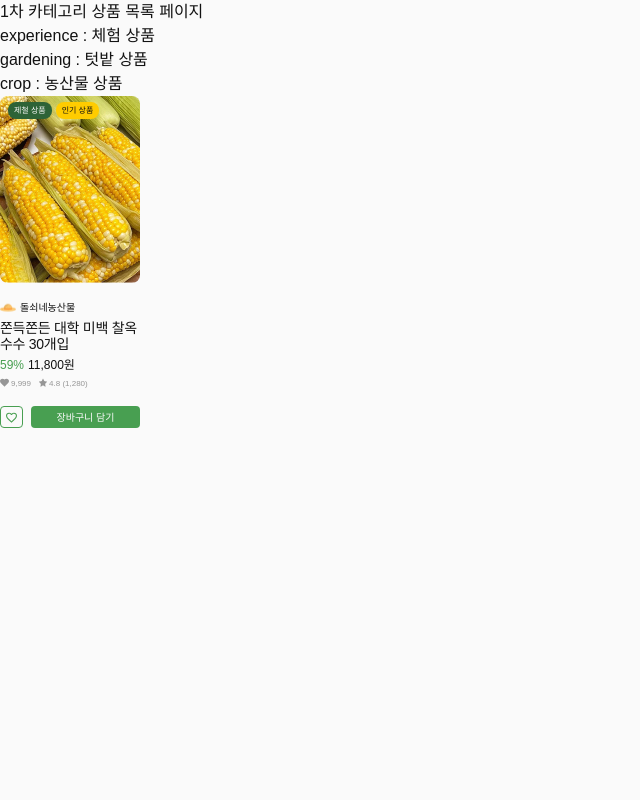
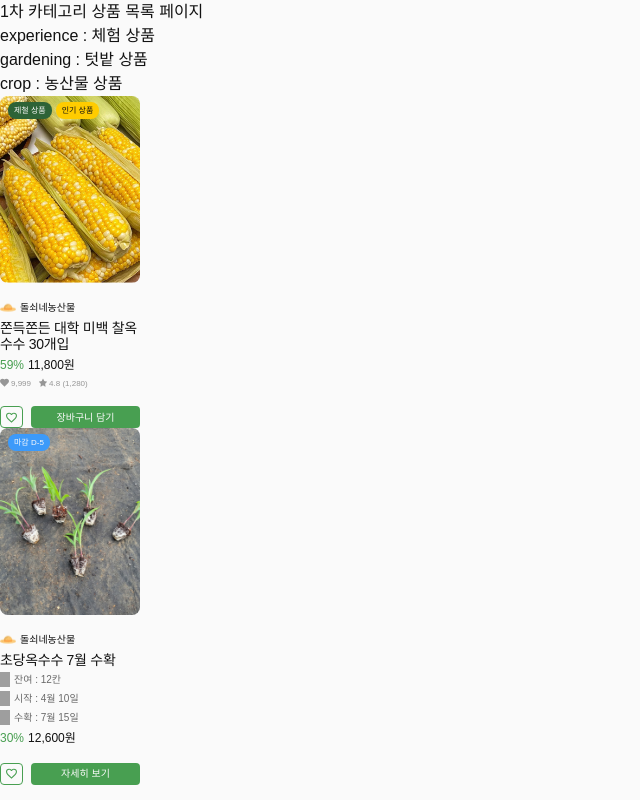
Before and after one commit to jaehyun0620/Final-05-oguogu, a Next.js app: page /product/1 in a window 1280 px wide. Shown: the whole page, without its empty margins (0-640 px from the left). Built offline with nearby package versions, Linux system fonts and the light colour scheme; grey boxes are pictures that could not be loaded; a web font is replaced by a local one.

Commit message:
✨ feat: 텃밭 상품 컴포넌트 UI 완료 - 내용은 하드코딩 해둔 상태 개발시 동적으로 접근하는 코드 수정 필요

```diff
--- a/src/app/(exploring)/product/[type]/page.tsx
+++ b/src/app/(exploring)/product/[type]/page.tsx
@@ -1,4 +1,5 @@
 import CropItem from '@/components/elements/ProductItem/CropItem/CropItem';
+import GardenItem from '@/components/elements/ProductItem/SubscribeItem/GardenItem';
 
 export default function ProductListByType() {
   return (
@@ -8,6 +9,7 @@ export default function ProductListByType() {
       <h2>gardening : 텃밭 상품</h2>
       <h2>crop : 농산물 상품</h2>
       <CropItem _id={1} name="쫀득쫀든 대학 미백 찰옥수수 30개입" originPrice="11,800" />
+      <GardenItem />
     </>
   );
 }
--- a/src/components/elements/ProductItem/CropItem/CropItem.tsx
+++ b/src/components/elements/ProductItem/CropItem/CropItem.tsx
@@ -6,7 +6,7 @@ import Link from 'next/link';
 
 export default function CropItem({ _id, name, originPrice }: CropItemType) {
   return (
-    <div className="flex flex-col gap-4 w-[140px] h-[330px] ">
+    <div className="flex flex-col gap-4 w-[140px] h-[332px] ">
       {/* 상품 이미지 및 뱃지 영역 */}
       <Link href={`/product/crop/veggie/${_id}`} className="flex">
         {/* 대표 이미지 */}
--- /dev/null
+++ b/src/components/elements/ProductItem/SubscribeItem/GardenItem.tsx
@@ -0,0 +1,62 @@
+import InteractionButton from '@/components/elements/InteractionButton/InteractionButton';
+import Badge from '@/components/elements/ProductItem/Badge/Badge';
+import GardenItemIcon from '@/components/elements/ProductItem/SubscribeItem/GardenItemIcon';
+import Image from 'next/image';
+import Link from 'next/link';
+
+export default function GardenItem() {
+  return (
+    <div className="flex flex-col gap-4 w-[140px] h-[332px] ">
+      {/* 상품 이미지 및 뱃지 영역 */}
+      <Link href={`/product/crop/garden/1`} className="flex">
+        {/* 대표 이미지 */}
+        {/*이미지를 하드코딩 해둔 상태 추후 동적으로 관리해야 함*/}
+        <Image
+          src={`/images/garden/garden-001.png`}
+          alt=""
+          width={140}
+          height={186.67}
+          className="rounded-[8px] w-[140px] h-[186.67px] object-cover"
+        />
+        {/* 뱃지 (제철 상품, 인기 상품 등) 우선 아이콘 빼고 진행 */}
+        <div className="absolute left-2">
+          <Badge bgColor="bg-ogugu-blue-light" textColor="text-oguogu-white" content="마감 D-5" />
+        </div>
+      </Link>
+      {/* 텍스트 정보 영역 */}
+      <div className="flex flex-col gap-1">
+        {/* 판매자 정보 */}
+        <div className="flex gap-1 items-center">
+          <Image src="/images/product-hatIcon.svg" alt="농사꾼 모자 아이콘" width={16} height={16} />
+          <p className="text-[10px]">돌쇠네농산물</p>
+        </div>
+        {/* 상품명 */}
+        <Link href={`/product/crop/garden/1`} className="text-[14px] tracking-[-0.28px] leading-4">
+          초당옥수수 7월 수확
+        </Link>
+        {/* 텃밭 상품 서브 텍스트 내용 */}
+        <div className="flex flex-col gap-1 text-[10px] text-oguogu-gray-4">
+          <div className="flex gap-1">
+            <GardenItemIcon icon="remain" />
+            <p>잔여 : 12칸</p>
+          </div>
+          <div className="flex gap-1">
+            <GardenItemIcon icon="start" />
+            <p>시작 : 4월 10일</p>
+          </div>
+          <div className="flex gap-1">
+            <GardenItemIcon icon="end" />
+            <p>수확 : 7월 15일</p>
+          </div>
+        </div>
+        {/* 가격 정보 */}
+        <div className="text-[12px] flex gap-1">
+          <span className="text-oguogu-main">30%</span>
+          <span>12,600원</span>
+        </div>
+      </div>
+      {/*상품 등록 버튼 */}
+      <InteractionButton type="garden" />
+    </div>
+  );
+}
--- /dev/null
+++ b/src/components/elements/ProductItem/SubscribeItem/GardenItemIcon.tsx
@@ -0,0 +1,14 @@
+import Image from 'next/image';
+
+export default function GardenItemIcon({ icon }: { icon: 'remain' | 'start' | 'end' }) {
+  let src: string = '';
+  if (icon === 'remain') {
+    src = '/images/icon/icon-remain.svg';
+  } else if (icon === 'start') {
+    src = '/images/icon/icon-start.svg';
+  } else if (icon === 'end') {
+    src = '/images/icon/icon-end.svg';
+  }
+
+  return <Image src={src} alt="텃밭 상품 관련 아이콘" width={10} height={10} />;
+}
```
Also changed, not shown: public/images/garden/garden-001.png (added).
